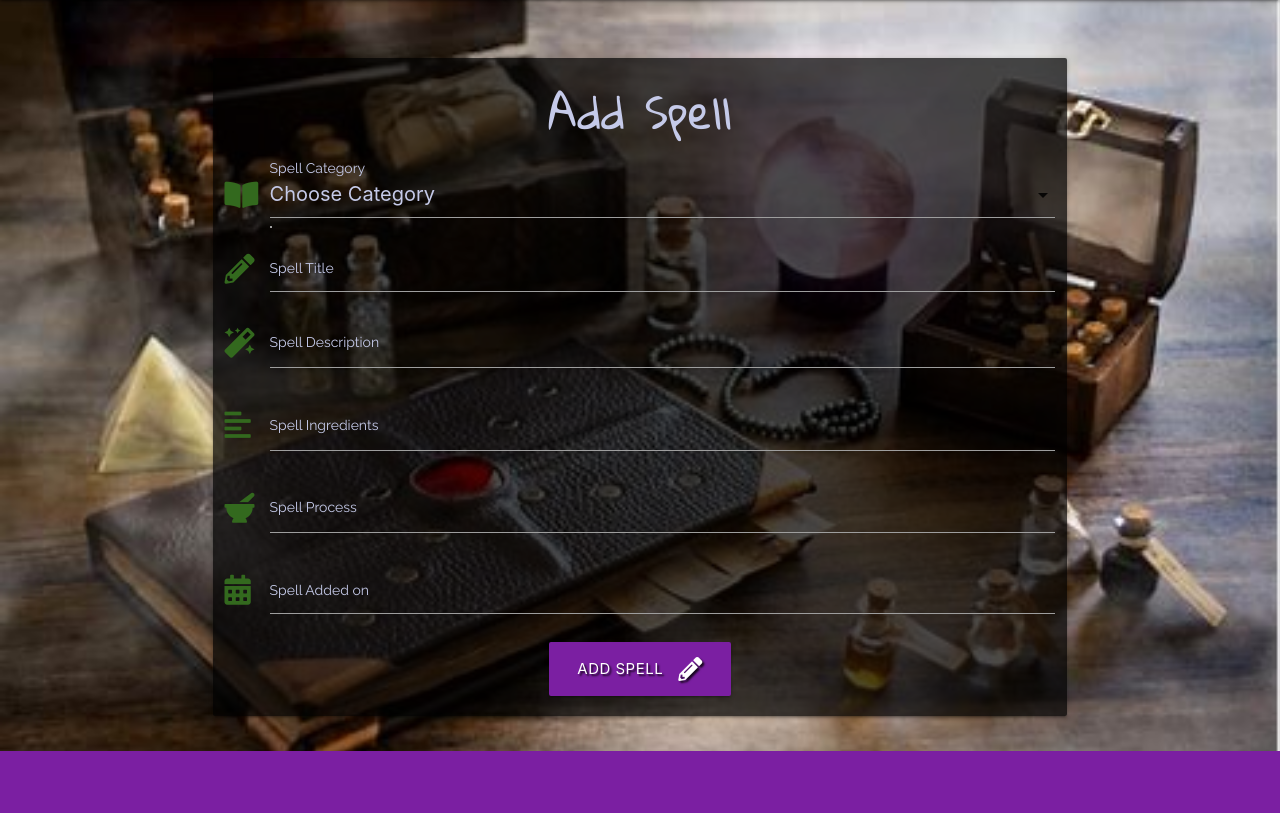
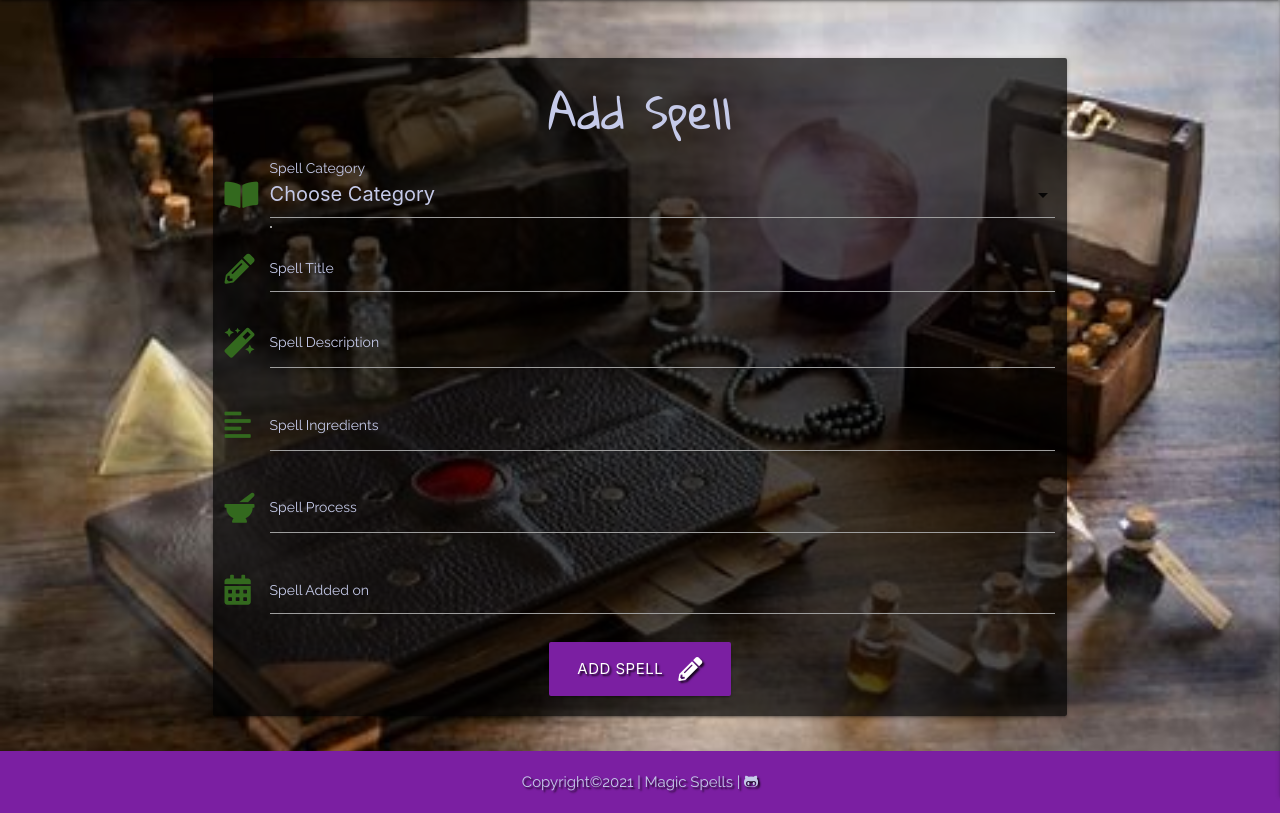
Before and after one commit to Code-Institute-Submissions/Sandra-Be-magic-spells, a Flask app: page /add_spell in a window 1280 px wide. Shown: the part 64-877 px from the top of the page. Before the commit the page ends 815 px from the top, so only its background shows below. Run offline with Flask 2, Linux system fonts and the light colour scheme; data that the repository does not hold is empty; some libraries are stand-ins or nearby versions.

Commit message:
Added footer

```diff
--- a/templates/base.html
+++ b/templates/base.html
@@ -76,6 +76,13 @@
         {% endblock %}
     </main>
 
+    <!-- Footer -->
+    <footer class="page-footer text-shadow indigo-text text-lighten-4 purple darken-2 center-align">
+        Copyright©2021 | Magic Spells |
+        <a target="_blank" type="submit" href="https://github.com/Sandra-Be/magic-spells">
+        <i class="fab fa-github-alt" aria-hidden="true"></i></a>
+    </footer>
+
     <script src="https://code.jquery.com/jquery-3.6.0.min.js"
         integrity="sha256-/xUj+3OJU5yExlq6GSYGSHk7tPXikynS7ogEvDej/m4=" crossorigin="anonymous"></script>
     <script src="https://cdnjs.cloudflare.com/ajax/libs/materialize/1.0.0/js/materialize.min.js"></script>
```
